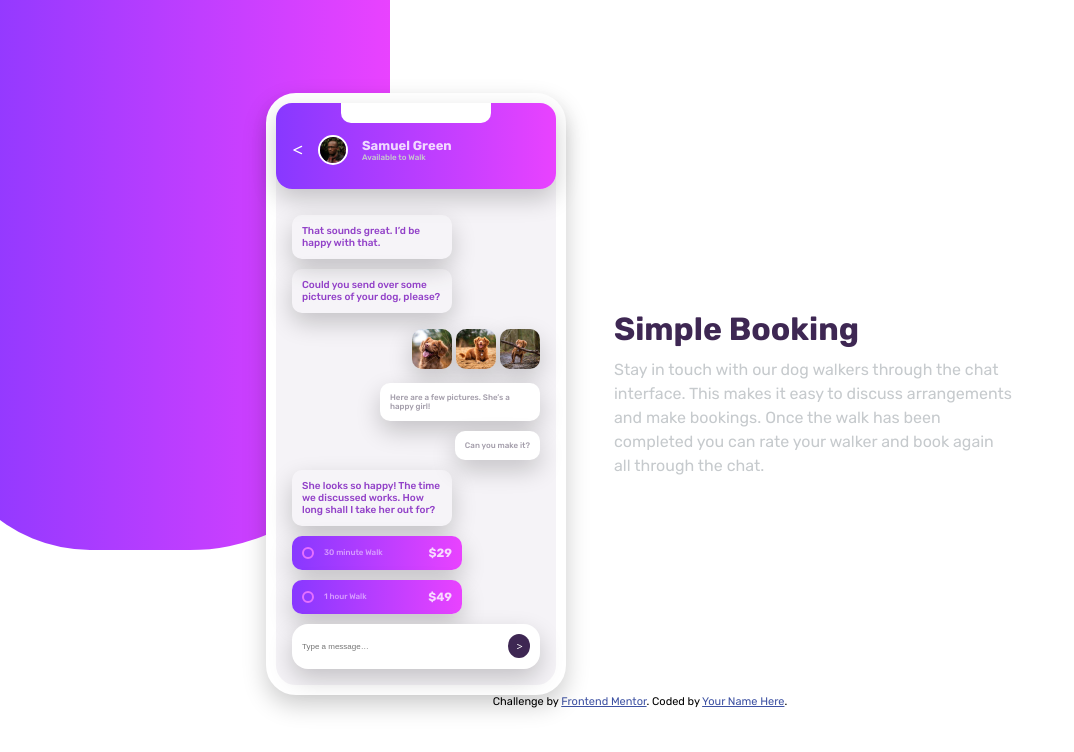
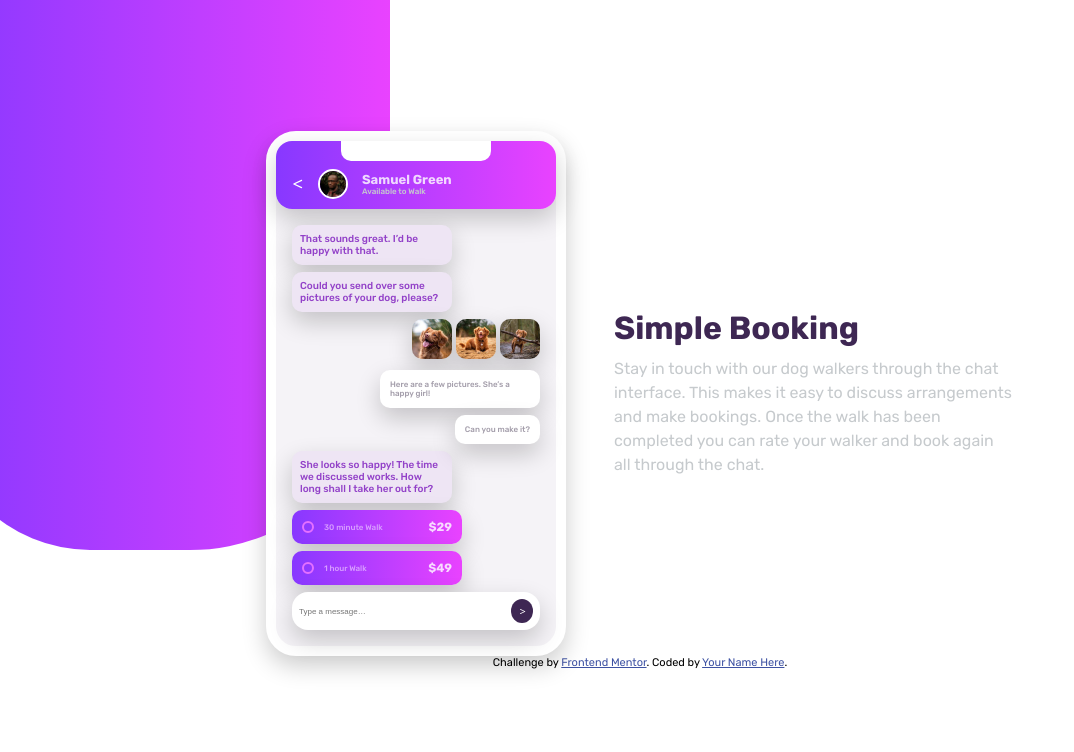
Before and after one commit to abdullahtech10/chat-app-css-illustration-master, a plain HTML site: page index.html in a window 1280 px wide. Shown: the whole page, without its empty margins (0-1074 px from the left). Drawn offline with Linux system fonts and the light colour scheme.

Commit message:
reduce element size

```diff
--- a/style.css
+++ b/style.css
@@ -67,7 +67,7 @@ body {
 
 .phone {
     width: 300px;
-    min-height: 600px;
+    min-height: 500px;
     position: relative;
     background: var(--Gray-100-app-background);
     border-radius: 30px;
@@ -99,9 +99,8 @@ body {
     align-items: center;
     background: var(--gradient-color);
     border-radius: 1rem;
-
     box-shadow: 0 10px 25px rgba(0, 0, 0, 0.2);
-    padding: 2rem 1rem 1.5rem;
+    padding: 1.8rem 1rem 10px;
 }
 
 .avatar {
@@ -115,7 +114,6 @@ body {
     border-radius: 50%;
     width: 30px;
     height: 30px;
-
     object-fit: contain;
 }
 
@@ -141,7 +139,7 @@ body {
 }
 
 .chat-con {
-    margin-top: 10px;
+    /* margin-top: 10px; */
     padding: 1rem;
 }
 
@@ -149,13 +147,13 @@ body {
     width: 160px;
     background: var(--Gray-100-app-background);
     box-shadow: 0 10px 25px rgba(0, 0, 0, 0.2);
-    background: hsl(0, 100%, 100%, .1);
-    padding: 10px;
+    background:#eee5f4;
+    padding: 8px;
     border-radius: 10px;
     color: var(--Purple-600-chat-on-the-left);
     font-weight: 500;
     font-size: 10px;
-    margin-bottom: 10px;
+    margin-bottom: 7px;
 }
 
 .img-con img {
@@ -166,8 +164,8 @@ body {
 
 .img-con {
     text-align: right;
-    margin-top: 1rem;
-    margin-bottom: 10px;
+    margin-top: 7px;
+    margin-bottom: 7px;
 }
 
 .host-con {
@@ -181,7 +179,7 @@ body {
     max-width: 160px;
     color: var(--Gray-500-chat-on-the-right-paragraph);
     font-size: 8px;
-    margin-bottom: 10px;
+    margin-bottom: 7px;
     border-radius: 10px;
     box-shadow: 0 10px 25px rgba(0, 0, 0, 0.2);
     font-weight: 500;
@@ -194,7 +192,7 @@ body {
     width: 170px;
     padding: 10px;
     border-radius: 10px;
-    margin-bottom: 10px;
+    margin-bottom: 7px;
     box-shadow: 0 10px 25px rgba(0, 0, 0, 0.2);
     background: var(--gradient-color);
 }
@@ -231,12 +229,12 @@ body {
     display: flex;
     justify-content: space-between;
     align-items: center;
-    padding: 10px;
+    padding: 7px;
     border-radius: 1rem;
 }
 
 input {
-    padding: 8px 0;
+    padding: 5px 0;
     width: 100%;
     border: none;
     outline: none;
```
